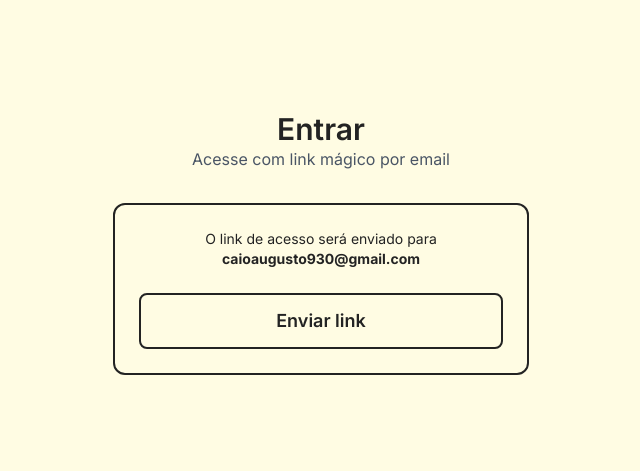
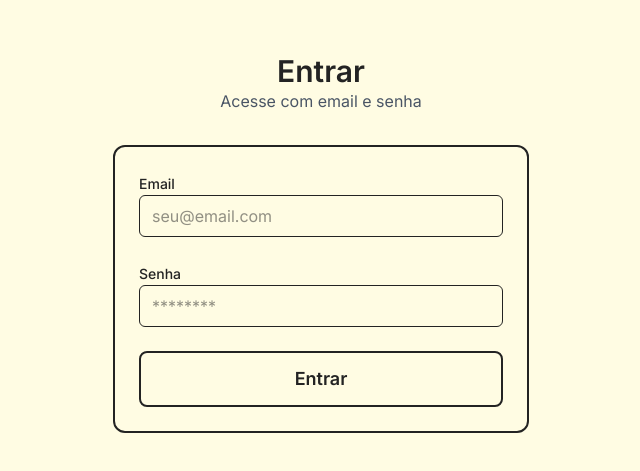
Before and after one commit to augustcaio/artist-portfolio-template, a Next.js app: page /login in a window 1280 px wide. Shown: the part 157-628 px from the top of the page, without its empty margins (319-959 px from the left). Built offline with nearby package versions, Linux system fonts and the light colour scheme.

Commit message:
Refactor authentication flow in LoginPage and Navbar to use email and password instead of magic link; update middleware to redirect to home if no valid session cookies are present; enhance AdminPage to handle login state more effectively.

```diff
--- a/app/(auth)/login/page.tsx
+++ b/app/(auth)/login/page.tsx
@@ -3,12 +3,13 @@
 import { useState } from "react";
 import { createClientBrowser } from "@/lib/supabase-auth";
 import { motion } from "framer-motion";
-import { SUPABASE_REDIRECT_URL } from "@/lib/config";
 
 export default function LoginPage() {
   const [loading, setLoading] = useState(false);
   const [message, setMessage] = useState<string | null>(null);
   const [error, setError] = useState<string | null>(null);
+  const [email, setEmail] = useState("");
+  const [password, setPassword] = useState("");
 
   async function handleSignIn(e: React.FormEvent) {
     e.preventDefault();
@@ -18,19 +19,19 @@ export default function LoginPage() {
 
     try {
       const supabase = createClientBrowser();
-      const { error } = await supabase.auth.signInWithOtp({
-        email: "caioaugusto930@gmail.com",
-        options: {
-          emailRedirectTo: SUPABASE_REDIRECT_URL,
-          shouldCreateUser: true,
-        },
+      const { data, error } = await supabase.auth.signInWithPassword({
+        email,
+        password,
       });
       if (error) throw error;
-      setMessage(
-        "Enviamos um link mágico para caioaugusto930@gmail.com. Verifique sua caixa de entrada."
-      );
+      if (!data.session) throw new Error("Falha ao iniciar sessão");
+      setMessage("Login realizado com sucesso.");
+
+      // Redirecionar imediatamente após login bem-sucedido
+      console.log("Login successful, redirecting to /admin");
+      window.location.href = "/admin";
     } catch (err: any) {
-      setError(err?.message || "Erro ao enviar link");
+      setError(err?.message || "Erro ao entrar");
     } finally {
       setLoading(false);
     }
@@ -44,17 +45,45 @@ export default function LoginPage() {
       <div className="w-full max-w-md px-4">
         <div className="text-center mb-8">
           <h1 className="text-3xl font-semibold text-[#232323]">Entrar</h1>
-          <p className="text-gray-600">Acesse com link mágico por email</p>
+          <p className="text-gray-600">Acesse com email e senha</p>
         </div>
         <form
           onSubmit={handleSignIn}
-          className="rounded-xl p-6 border-2 border-[#232323] bg-transparent"
+          className="rounded-xl p-6 border-2 border-[#232323] bg-transparent space-y-6"
         >
-          <div className="text-center mb-6">
-            <p className="text-sm text-[#232323] mb-4">
-              O link de acesso será enviado para{" "}
-              <strong>caioaugusto930@gmail.com</strong>
-            </p>
+          <div className="space-y-2">
+            <label
+              htmlFor="email"
+              className="text-sm font-medium text-[#232323]"
+            >
+              Email
+            </label>
+            <input
+              id="email"
+              type="email"
+              className="w-full rounded-md border border-[#232323] bg-transparent px-3 py-2 text-[#232323] focus:outline-none"
+              placeholder="seu@email.com"
+              value={email}
+              onChange={(e) => setEmail(e.target.value)}
+              required
+            />
+          </div>
+          <div className="space-y-2">
+            <label
+              htmlFor="password"
+              className="text-sm font-medium text-[#232323]"
+            >
+              Senha
+            </label>
+            <input
+              id="password"
+              type="password"
+              className="w-full rounded-md border border-[#232323] bg-transparent px-3 py-2 text-[#232323] focus:outline-none"
+              placeholder="********"
+              value={password}
+              onChange={(e) => setPassword(e.target.value)}
+              required
+            />
           </div>
 
           {message && (
@@ -78,7 +107,7 @@ export default function LoginPage() {
           >
             <div className="absolute inset-0 bg-[#232323] transform -translate-x-full group-hover:translate-x-0 transition-transform duration-300 ease-out" />
             <span className="relative z-10">
-              {loading ? "Enviando..." : "Enviar link"}
+              {loading ? "Entrando..." : "Entrar"}
             </span>
           </motion.button>
         </form>
--- a/app/admin/page.tsx
+++ b/app/admin/page.tsx
@@ -3,11 +3,9 @@
 import { useEffect, useState } from "react";
 import { createClientBrowser } from "@/lib/supabase-auth";
 import Link from "next/link";
-import { useRouter } from "next/navigation";
 
 export default function AdminPage() {
   const supabase = createClientBrowser();
-  const router = useRouter();
   const [isLogged, setIsLogged] = useState<boolean>(false);
   const [checking, setChecking] = useState<boolean>(true);
   const [loadingDashboard, setLoadingDashboard] = useState<boolean>(false);
@@ -70,9 +68,14 @@ export default function AdminPage() {
   }, []);
 
   useEffect(() => {
+    if (!isLogged && !checking) {
+      // Se não está logado e não está verificando, mostrar mensagem
+      // O middleware já cuida do redirecionamento
+      return;
+    }
     if (!isLogged) return;
     loadDashboard();
-  }, [isLogged]);
+  }, [isLogged, checking]);
 
   async function loadDashboard() {
     setLoadingDashboard(true);
@@ -124,7 +127,7 @@ export default function AdminPage() {
 
   async function handleSignOut() {
     await supabase.auth.signOut();
-    router.push("/login");
+    window.location.href = "/";
   }
 
   return (
@@ -136,7 +139,17 @@ export default function AdminPage() {
         {checking ? (
           <p className="text-[#232323]">Carregando...</p>
         ) : !isLogged ? (
-          <p className="text-[#232323]">Faça login para ver o conteúdo.</p>
+          <div className="text-center">
+            <p className="text-[#232323] mb-4">
+              Faça login para ver o conteúdo.
+            </p>
+            <button
+              onClick={() => (window.location.href = "/")}
+              className="border-2 border-[#232323] text-[#232323] px-4 py-2 rounded-lg hover:bg-[#232323] hover:text-[#fffce3] transition-colors"
+            >
+              Ir para Início
+            </button>
+          </div>
         ) : (
           <div className="space-y-6 sm:space-y-8">
             {/* Cabeçalho do artista */}
--- a/components/Navbar.tsx
+++ b/components/Navbar.tsx
@@ -3,7 +3,6 @@
 import { useState, useEffect } from "react";
 import { motion } from "framer-motion";
 import { Menu, X } from "lucide-react";
-import { useRouter } from "next/navigation";
 import {
   Sheet,
   SheetContent,
@@ -16,14 +15,13 @@ import { Dialog, DialogContent, DialogHeader, DialogTitle } from "./ui/dialog";
 import { Input } from "./ui/input";
 import { Label } from "./ui/label";
 import { createClientBrowser } from "@/lib/supabase-auth";
-import { SUPABASE_REDIRECT_URL } from "@/lib/config";
 
 export function Navbar() {
-  const router = useRouter();
   const [isScrolled, setIsScrolled] = useState(false);
   const [isMobileMenuOpen, setIsMobileMenuOpen] = useState(false);
   const [isLoginOpen, setIsLoginOpen] = useState(false);
   const [loginEmail, setLoginEmail] = useState("");
+  const [loginPassword, setLoginPassword] = useState("");
   const [loginLoading, setLoginLoading] = useState(false);
   const [loginMsg, setLoginMsg] = useState<string | null>(null);
   const [loginError, setLoginError] = useState<string | null>(null);
@@ -88,32 +86,33 @@ export function Navbar() {
 
     if (session) {
       // Se estiver logado, redirecionar para a dashboard
-      router.push("/admin");
+      window.location.href = "/admin";
     } else {
       // Se não estiver logado, abrir o modal
       setIsLoginOpen(true);
     }
   }
 
-  async function handleSendMagicLink(e: React.FormEvent) {
+  async function handlePasswordSignIn(e: React.FormEvent) {
     e.preventDefault();
     setLoginLoading(true);
     setLoginMsg(null);
     setLoginError(null);
     try {
-      const { error } = await supabase.auth.signInWithOtp({
-        email: "caioaugusto930@gmail.com",
-        options: {
-          emailRedirectTo: SUPABASE_REDIRECT_URL,
-          shouldCreateUser: true,
-        },
+      const { data, error } = await supabase.auth.signInWithPassword({
+        email: loginEmail,
+        password: loginPassword,
       });
       if (error) throw error;
-      setLoginMsg(
-        "Link de acesso enviado com sucesso para caioaugusto930@gmail.com."
-      );
+      if (!data.session) throw new Error("Falha ao iniciar sessão");
+      setLoginMsg("Login realizado com sucesso.");
+      setIsLoginOpen(false);
+
+      // Redirecionar imediatamente após login bem-sucedido
+      console.log("Navbar - Login successful, redirecting to /admin");
+      window.location.href = "/admin";
     } catch (err: any) {
-      setLoginError(err?.message || "Erro ao enviar link de acesso");
+      setLoginError(err?.message || "Erro ao entrar");
     } finally {
       setLoginLoading(false);
     }
@@ -288,22 +287,38 @@ export function Navbar() {
         </div>
       </div>
 
-      {/* Modal de Login por Magic Link */}
+      {/* Modal de Login com Email e Senha */}
       <Dialog open={isLoginOpen} onOpenChange={setIsLoginOpen}>
         <DialogContent className="max-w-md rounded-xl border-2 border-[#232323] bg-[#fffce3] text-[#232323] shadow-lg p-6">
           <DialogHeader className="mb-4">
             <DialogTitle className="text-2xl font-semibold text-[#232323]">
-              Entrar com email
+              Entrar
             </DialogTitle>
           </DialogHeader>
 
-          <form onSubmit={handleSendMagicLink} className="space-y-6">
-            <div className="text-sm leading-relaxed text-[#232323]">
-              <p>
-                Enviaremos um link de acesso para{" "}
-                <strong>caioaugusto930@gmail.com</strong>. Clique no botão
-                abaixo e verifique sua caixa de entrada.
-              </p>
+          <form onSubmit={handlePasswordSignIn} className="space-y-6">
+            <div className="space-y-2">
+              <Label htmlFor="email">Email</Label>
+              <Input
+                id="email"
+                type="email"
+                placeholder="seu@email.com"
+                value={loginEmail}
+                onChange={(e) => setLoginEmail(e.target.value)}
+                required
+              />
+            </div>
+
+            <div className="space-y-2">
+              <Label htmlFor="password">Senha</Label>
+              <Input
+                id="password"
+                type="password"
+                placeholder="********"
+                value={loginPassword}
+                onChange={(e) => setLoginPassword(e.target.value)}
+                required
+              />
             </div>
 
             {loginMsg && (
@@ -345,7 +360,7 @@ export function Navbar() {
                 disabled={loginLoading}
                 className="border-2 border-[#232323] text-[#232323] hover:bg-[#232323] hover:text-[#fffce3] transition-colors"
               >
-                {loginLoading ? "Enviando..." : "Enviar link"}
+                {loginLoading ? "Entrando..." : "Entrar"}
               </Button>
             </div>
           </form>
--- a/components/admin/AdminNavbar.tsx
+++ b/components/admin/AdminNavbar.tsx
@@ -19,7 +19,7 @@ export function AdminNavbar() {
 
   async function handleSignOut() {
     await supabase.auth.signOut();
-    router.push("/login");
+    router.push("/");
   }
 
   const linkBase =
--- a/middleware.ts
+++ b/middleware.ts
@@ -17,9 +17,11 @@ export function middleware(req: NextRequest) {
 
     // Verificar especificamente o cookie de sessão
     const sessionCookie = req.cookies.get("sb-access-token");
+    const refreshCookie = req.cookies.get("sb-refresh-token");
 
-    if (!hasSupabaseCookie || !sessionCookie) {
-      return NextResponse.redirect(new URL("/login", req.url));
+    // Se não há cookies do Supabase, redirecionar para página inicial
+    if (!hasSupabaseCookie || (!sessionCookie && !refreshCookie)) {
+      return NextResponse.redirect(new URL("/", req.url));
     }
   }
   return NextResponse.next();
```
